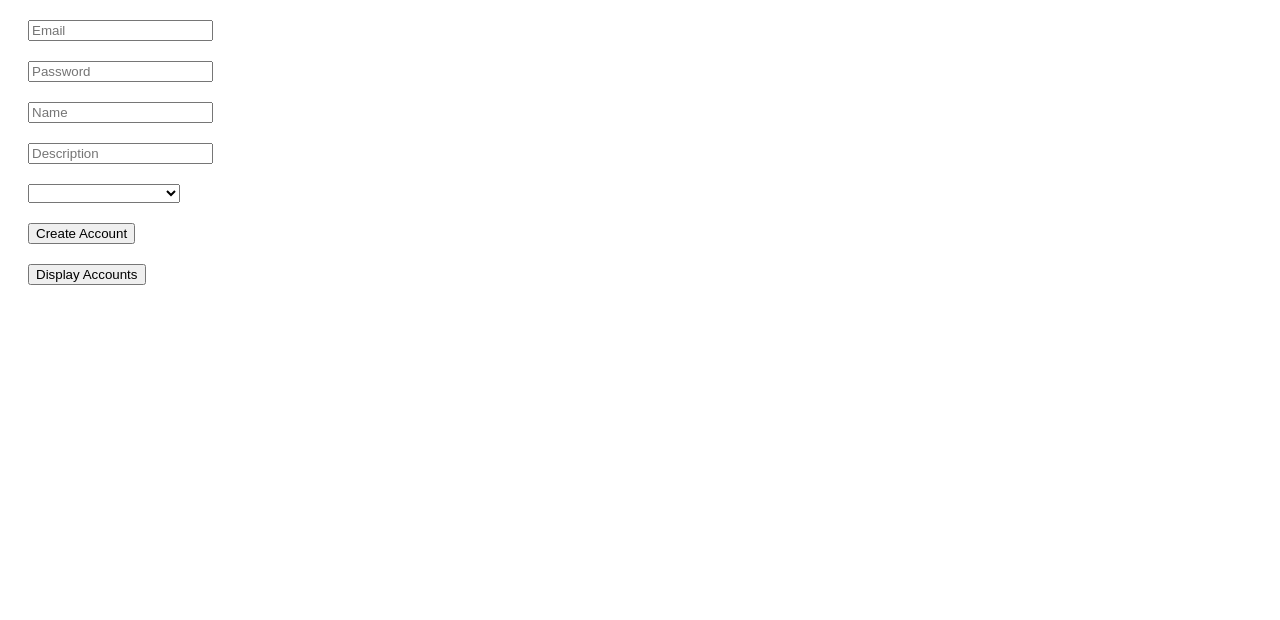
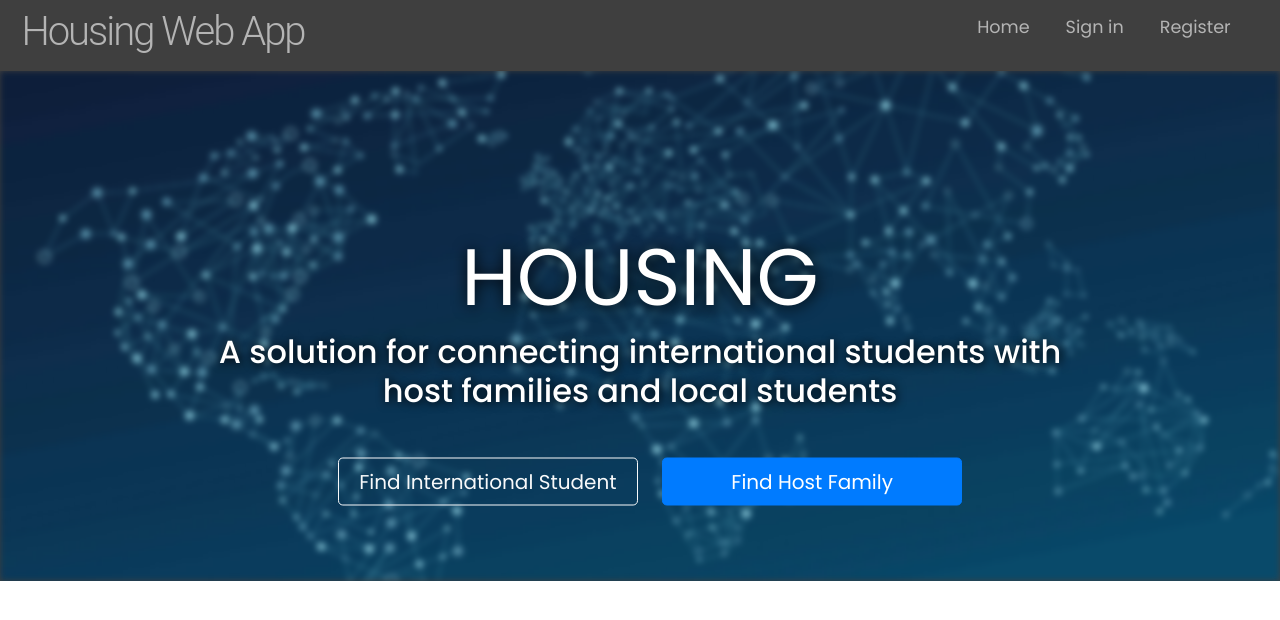
Before and after one commit to arthurcerveira/Housing-Web-App, a plain HTML site: page frontend/index.html in a window 1280 px wide. Drawn offline with nearby package versions, Linux system fonts and the light colour scheme.

Commit message:
Faz alterações no html e css com bootstrap

```diff
--- a/frontend/index.html
+++ b/frontend/index.html
@@ -1,48 +1,69 @@
 <!DOCTYPE html>
 <html lang="en">
   <head>
-    <meta charset="UTF-8" />
-    <meta name="viewport" content="width=device-width, initial-scale=1.0" />
-    <meta http-equiv="X-UA-Compatible" content="ie=edge" />
+    <meta charset="utf-8" />
+    <meta name="viewport" content="width=device-width, initial-scale=1" />
     <title>Housing</title>
-    <link rel="stylesheet" href="style.css" />
+    <link
+      rel="stylesheet"
+      href="https://maxcdn.bootstrapcdn.com/bootstrap/4.0.0/css/bootstrap.min.css"
+    />
+    <link href="style.css" rel="stylesheet" />
   </head>
   <body>
-    <header></header>
-    <body>
-      <div>
-        <input type="email" placeholder="Email" id="email" />
+    <!-- Navigation -->
+    <nav class="navbar navbar-expand-md navbar-light sticky-top">
+      <div class="container-fluid">
+        <h1 class="logo">Housing Web App</h1>
+        <button
+          class="navbar-toggler"
+          type="button"
+          data-toggle="collapse"
+          data-target="#navbarResponsive"
+        >
+          <span class="navbar-toggler-icon"></span>
+        </button>
+        <div class="collapse navbar-collapse" id="navbarResponsive">
+          <ul class="navbar-nav ml-auto">
+            <li class="nav-item-active">
+              <a class="nav-link" href="#"><p class="nav-text">Home</p></a>
+            </li>
+            <li class="nav-item">
+              <a class="nav-link " href="#"><p class="nav-text">Sign in</p></a>
+            </li>
+            <li class="nav-item">
+              <a class="nav-link" href="#"><p class="nav-text">Register</p></a>
+            </li>
+          </ul>
+        </div>
       </div>
-      <div>
-        <input type="password" placeholder="Password" id="password" />
+    </nav>
+    <!--- Image Slider -->
+    <div id="slides" class="carousel slide" data-ride="carousel">
+      <div class="carousel-inner">
+        <div class="carousel-item active">
+          <img src="assets/world.jpg" alt="First slide" />
+          <div class="carousel-caption">
+            <h1 class="display-2">Housing</h1>
+            <h3>
+              A solution for connecting international students with host
+              families and local students
+            </h3>
+            <button type="button" class="btn btn-outline-light btn-lg">
+              Find International Student
+            </button>
+            <button type="button" class="btn btn-primary btn-lg">
+              Find Host Family
+            </button>
+          </div>
+        </div>
       </div>
-      <div>
-        <input type="text" placeholder="Name" id="name" />
-      </div>
-      <div>
-        <input type="text" placeholder="Description" id="description" />
-      </div>
-      <div>
-        <select id="role">
-          <option value=""></option>
-          <option value="Amigo Universitário">Amigo Universitário</option>
-          <option value="Host Family">Host Family</option>
-          <option value="International Students">International Students</option>
-        </select>
-      </div>
-      <div>
-        <button onclick="manager.createAccount()">Create Account</button>
-      </div>
+    </div>
 
-      <p class="warning"></p>
-
-      <div>
-        <button onclick="manager.displayAccounts()">Display Accounts</button>
-      </div>
-      <ul class="accounts"></ul>
-
-      <script src="script.js"></script>
-    </body>
-    <footer></footer>
+    <script src="script.js"></script>
+    <script src="https://ajax.googleapis.com/ajax/libs/jquery/3.3.1/jquery.min.js"></script>
+    <script src="https://cdnjs.cloudflare.com/ajax/libs/popper.js/1.12.9/umd/popper.min.js"></script>
+    <script src="https://maxcdn.bootstrapcdn.com/bootstrap/4.0.0/js/bootstrap.min.js"></script>
+    <script src="https://use.fontawesome.com/releases/v5.0.8/js/all.js"></script>
   </body>
 </html>
--- a/frontend/style.css
+++ b/frontend/style.css
@@ -1,7 +1,152 @@
-div {
-  margin: 20px;
+@import url("https://fonts.googleapis.com/css?family=Poppins:400,500,700");
+
+html,
+body {
+  height: 100%;
+  width: 100%;
+  font-family: "Poppins", san-serif;
+  color: #222;
 }
 
-.warning {
+nav {
+  background-color: #3f3f3f;
+}
+
+.nav-text {
+  color: #b4b4b4;
+}
+
+.navbar {
+  padding: 0.4rem;
+}
+
+.navbar-nav li {
+  padding-right: 20px;
+}
+
+.nav-link {
+  font-size: 1.1em !important;
+}
+
+h1.logo {
+  font-weight: 300;
+  color: #b4b4b4;
+  letter-spacing: -2px;
+  font-family: "Roboto", sans-serif;
+}
+
+.carousel-inner img {
+  height: 100%;
+  width: 100%;
+
+  filter: blur(3px);
+  -webkit-filter: blur(3px);
+}
+
+.carousel-caption {
+  position: absolute;
+  top: 50%;
+  transform: translateY(-50%);
+}
+
+.carousel-caption h1 {
+  font-size: 500%;
+  text-transform: uppercase;
+  text-shadow: 1px 1px 15px #000;
+}
+
+.carousel-caption h3 {
+  font-size: 200%;
+  font-weight: 500;
+  text-shadow: 1px 1px 10px #000;
+}
+
+.carousel-caption button {
+  width: 300px;
+  margin-top: 40px;
   margin-left: 20px;
 }
+
+.carousel-inner {
+  background-color: #3f3f3f;
+  color: #d5d5d5;
+}
+
+/*---Media Queries --*/
+@media (max-width: 992px) {
+}
+@media (max-width: 768px) {
+  .carousel-inner {
+    height: 670px;
+  }
+  .card-title {
+    font-size: 115%;
+  }
+  .card-text {
+    font-size: 90%;
+  }
+}
+@media (max-width: 576px) {
+  .carousel-inner {
+    height: 600px;
+  }
+}
+
+/*---Firefox Bug Fix --*/
+.carousel-item {
+  transition: -webkit-transform 0.5s ease;
+  transition: transform 0.5s ease;
+  transition: transform 0.5s ease, -webkit-transform 0.5s ease;
+  -webkit-backface-visibility: visible;
+  backface-visibility: visible;
+}
+/*--- Fixed Background Image --*/
+figure {
+  position: relative;
+  width: 100%;
+  height: 60%;
+  margin: 0 !important;
+}
+.fixed-wrap {
+  clip: rect(0, auto, auto, 0);
+  position: absolute;
+  top: 0;
+  left: 0;
+  width: 100%;
+  height: 100%;
+}
+#fixed {
+  background-image: url("img/mac.png");
+  position: fixed;
+  display: block;
+  top: 0;
+  left: 0;
+  width: 100%;
+  height: 100%;
+  background-size: cover;
+  background-position: center center;
+  -webkit-transform: translateZ(0);
+  transform: translateZ(0);
+  will-change: transform;
+}
+/*--- Bootstrap Padding Fix --*/
+[class*="col-"] {
+  padding: 1rem;
+}
+
+/*
+Extra small (xs) devices (portrait phones, less than 576px)
+No media query since this is the default in Bootstrap
+
+Small (sm) devices (landscape phones, 576px and up)
+@media (min-width: 576px) { ... }
+
+Medium (md) devices (tablets, 768px and up)
+@media (min-width: 768px) { ... }
+
+Large (lg) devices (desktops, 992px and up)
+@media (min-width: 992px) { ... }
+
+Extra (xl) large devices (large desktops, 1200px and up)
+@media (min-width: 1200px) { ... }
+*/
```
Also changed, not shown: frontend/assets/world.jpg (added).
